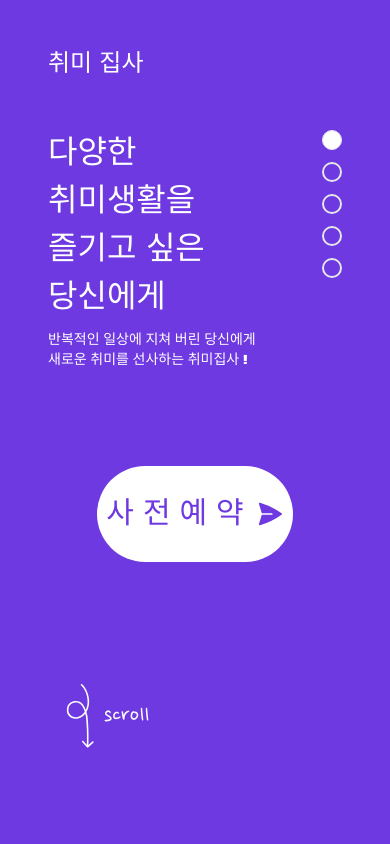
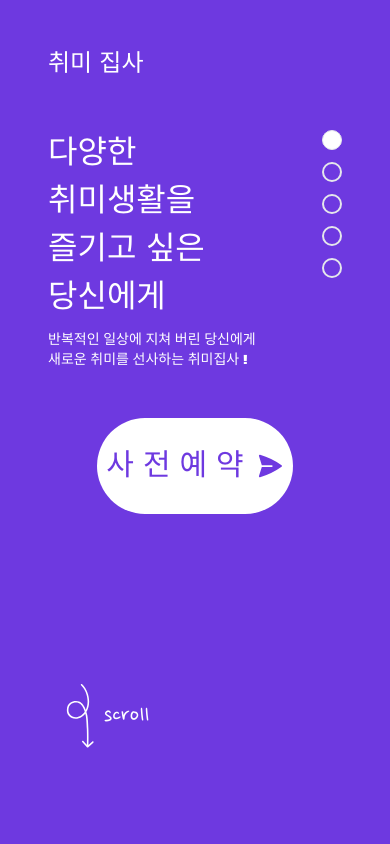
Before and after one commit to Gilpop8663/hobby-reservation-site, a Next.js app: page / in a window 390 px wide. Shown: the top 844 px of the page. Built offline with nearby package versions, Linux system fonts and the light colour scheme.

Commit message:
Edit :모바일 화면 최적화 중

```diff
--- a/pages/index.tsx
+++ b/pages/index.tsx
@@ -17,14 +17,14 @@ interface SectionProps {
 
 function FirstSection({ onClick }: SectionProps) {
   return (
-    <section className="relative flex h-screen snap-center flex-col justify-between bg-[#6E39E0] p-12 pb-24 text-white  sm:items-center  sm:p-12 sm:pt-20">
+    <section className=" relative flex h-screen snap-center flex-col justify-between bg-[#6E39E0] p-12 pb-24 text-white  sm:items-center  sm:p-12 sm:pt-20">
       <div className="flex w-full flex-col sm:pl-12 sm:pr-6 md:pl-24 md:pr-10 lg:pl-48 lg:pr-12 xl:pl-64  2xl:pl-96 ">
         <div className="pb-[50px]  font-blackHan text-2xl text-white sm:pb-12 sm:text-[40px]">
           취미 집사
         </div>
         <div className="flex items-start justify-between sm:items-center">
           <div className="flex flex-col items-start">
-            <span className="whitespace-pre-wrap font-blackHan text-[70px] sm:text-[50px] lg:text-[70px] small:text-[32px] tall:text-[43px]">
+            <span className="whitespace-pre-wrap font-blackHan text-[70px] sm:text-[50px] lg:text-[70px] small:text-[32px] tall:text-[43px] ">
               {"다양한\n취미생활을\n즐기고 싶은\n당신에게"}
             </span>
             <span className="mt-2 whitespace-pre-wrap font-blackOps text-sm  sm:text-lg">
@@ -42,7 +42,7 @@ function FirstSection({ onClick }: SectionProps) {
           </div>
         </div>
         <div
-          className="mt-24 flex h-24 w-2/3 cursor-pointer items-center justify-center self-center rounded-full bg-white font-blackHan text-3xl text-[#6E39E0] sm:h-[89px] sm:w-[255px]  sm:self-start"
+          className="mt-12 flex h-24 w-2/3 cursor-pointer items-center justify-center self-center rounded-full bg-white font-blackHan text-3xl text-[#6E39E0] sm:h-[89px] sm:w-[255px]  sm:self-start"
           onClick={onClick}
         >
           <span>사 전 예 약</span>
--- a/styles/globals.css
+++ b/styles/globals.css
@@ -4,4 +4,11 @@
 
 html {
   scroll-snap-type: y mandatory;
+  width: 100%;
+  height: 100%;
 }
+
+body {
+  width: 100%;
+  height: 100%;
+}
```
